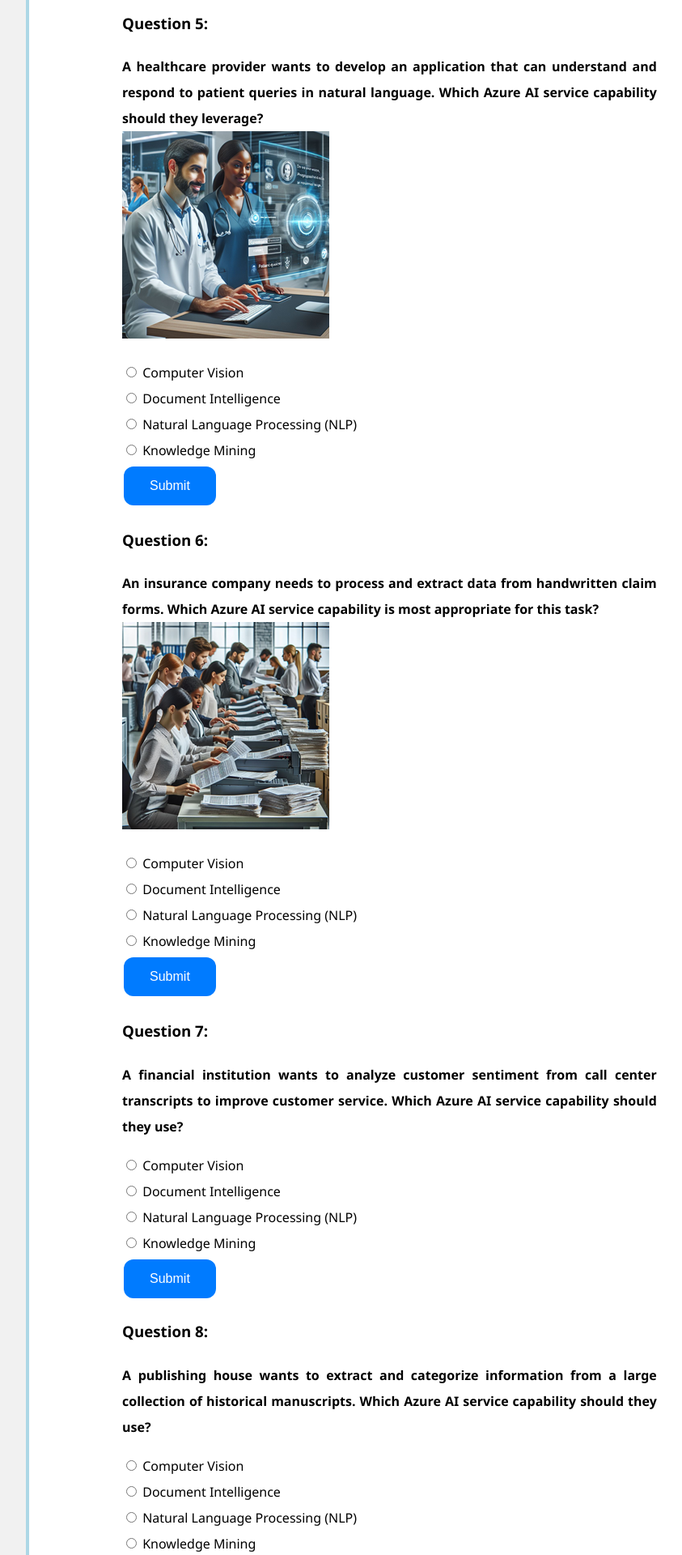
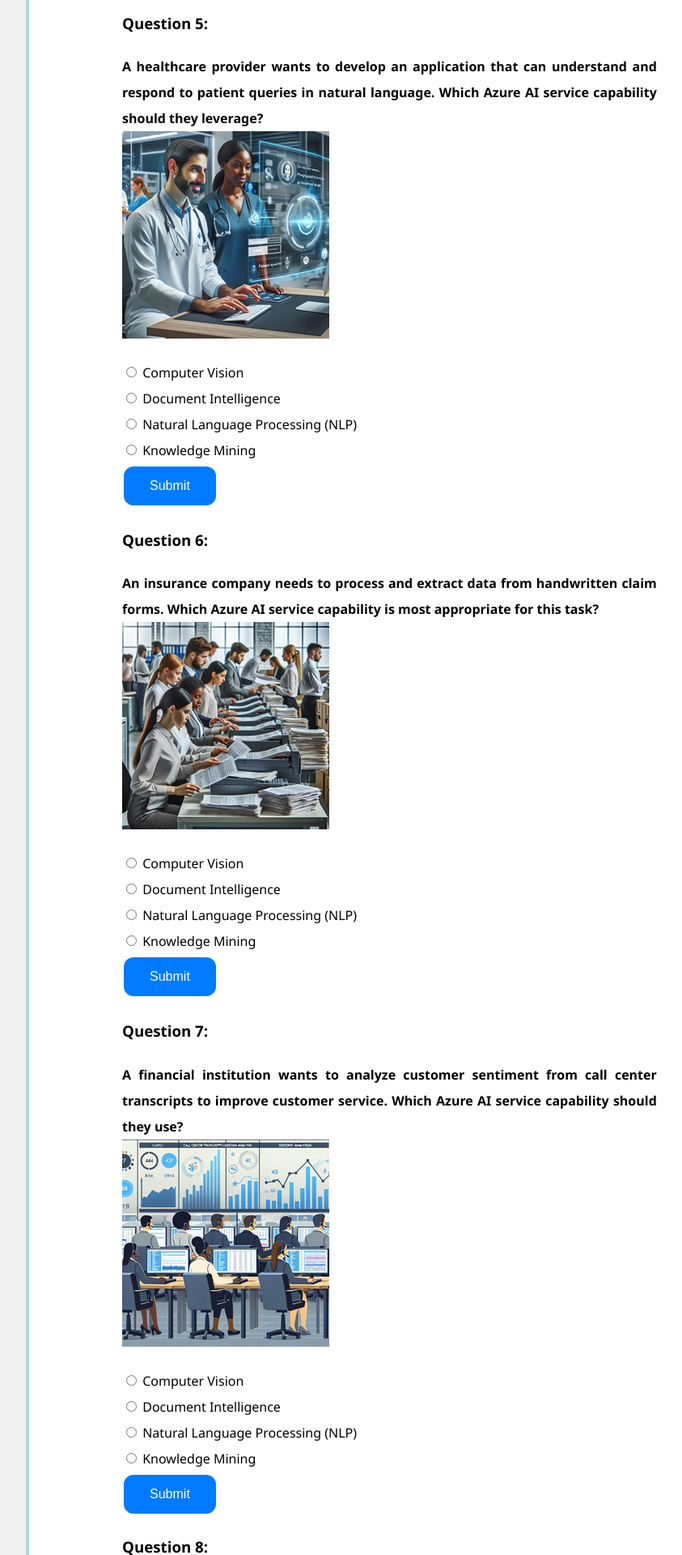
Before and after one commit to ningweinw/iengage, a Jekyll site: the page built from project-files/gamification/Data and AI/AI Services Capabilities.md, in a window 1280 px wide. Shown: the part 3080-5000 px from the top of the page at 81% size, without its empty margins (288-1131 px from the left). Built offline with Jekyll 4.4.1, drawn with Linux system fonts in a browser that asks for light colours.

Commit message:
Update AI Services Capabilities.md

```diff
--- a/project-files/gamification/Data and AI/AI Services Capabilities.md
+++ b/project-files/gamification/Data and AI/AI Services Capabilities.md
@@ -98,7 +98,7 @@
 ### Question 5:
 **A healthcare provider wants to develop an application that can understand and respond to patient queries in natural language. Which Azure AI service capability should they leverage?** <br>
 <a href="./images/d5.png">
-  <img src="./images/d5.png" alt="picture of a treasure hunter">
+  <img src="./images/d5.png" alt="picture of a healthcare provider">
 </a>
 <br>
 
@@ -119,7 +119,7 @@
 ### Question 6:
 **An insurance company needs to process and extract data from handwritten claim forms. Which Azure AI service capability is most appropriate for this task?** <br>
 <a href="./images/d6.png">
-  <img src="./images/d6.png" alt="picture of a treasure hunter">
+  <img src="./images/d6.png" alt="picture of a insurance company">
 </a>
 <br>
 
@@ -138,7 +138,10 @@
 <p id="result6"></p>
 
 ### Question 7:
-**A financial institution wants to analyze customer sentiment from call center transcripts to improve customer service. Which Azure AI service capability should they use?**
+**A financial institution wants to analyze customer sentiment from call center transcripts to improve customer service. Which Azure AI service capability should they use?** <br>
+<a href="./images/d7.png">
+  <img src="./images/d7.png" alt="picture of sentiment analysis">
+</a>
 
 <form id="quizForm6">
   <input type="radio" id="q7a" name="q7" value="A">
@@ -155,7 +158,10 @@
 <p id="result7"></p>
 
 ### Question 8:
-**A publishing house wants to extract and categorize information from a large collection of historical manuscripts. Which Azure AI service capability should they use?**
+**A publishing house wants to extract and categorize information from a large collection of historical manuscripts. Which Azure AI service capability should they use?** <br>
+<a href="./images/d8.png">
+  <img src="./images/d8.png" alt="picture of sentiment analysis">
+</a>
 
 <form id="quizForm6">
   <input type="radio" id="q8a" name="q8" value="A">
```
